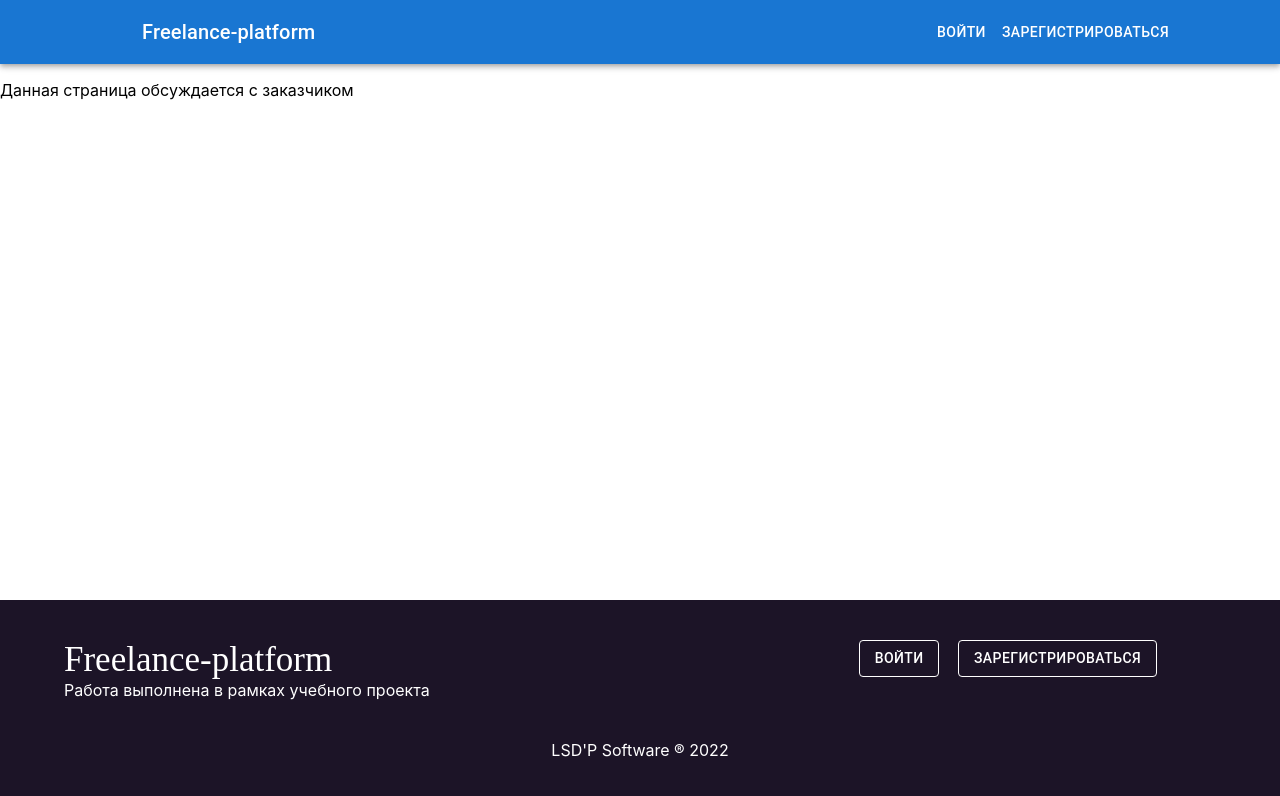
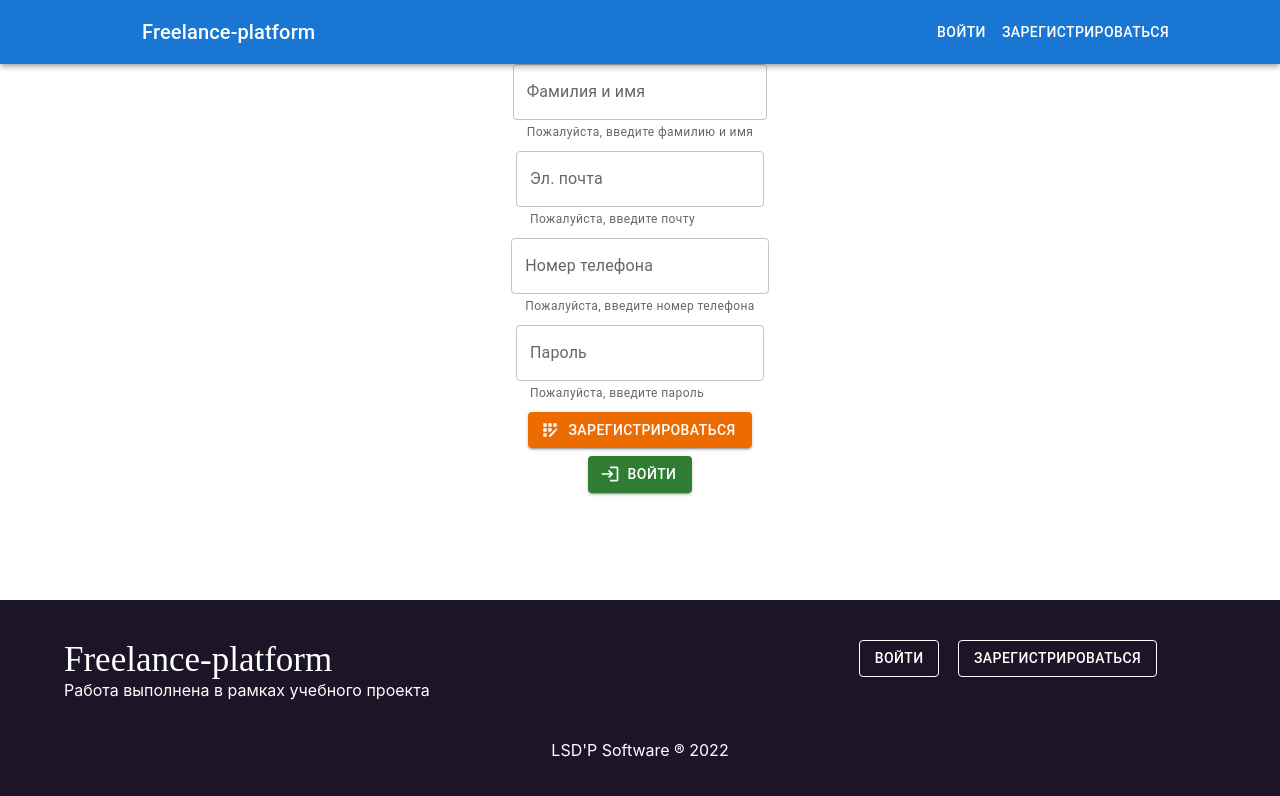
Before and after one commit to Simbaleon/SiPI_LSDP, a React (Create React App) app in the folder src/main/webapp/lsdp-frontend/: page /signUp in a window 1280 px wide. Shown: the top 796 px of the page. Built offline with nearby package versions, Linux system fonts and the light colour scheme.

Commit message:
прикрутил регистрацию

```diff
--- a/src/main/webapp/lsdp-frontend/src/components/user/registrationPage/RegistrationPage.js
+++ b/src/main/webapp/lsdp-frontend/src/components/user/registrationPage/RegistrationPage.js
@@ -1,8 +1,86 @@
+import {useContext, useState} from "react";
+import {Button, Grid, TextField} from "@mui/material";
+import {Context} from "../../../index";
+import LoginIcon from '@mui/icons-material/Login';
+import AppRegistrationIcon from '@mui/icons-material/AppRegistration';
+import {NavLink} from "react-router-dom";
 
 function RegistrationPage() {
+    const [fullName, setFullName] = useState("")
+    const [email, setEmail] = useState("")
+    const [telephoneNumber, setTelephoneNumber] = useState("")
+    const [password, setPassword] = useState("")
+    const {userStore} = useContext(Context)
 
     return (
-        <p>Данная страница обсуждается с заказчиком</p>
+        <Grid
+            container
+            rowSpacing={1}
+            direction="column"
+            alignItems={"center"}
+            justifyContent={"center"}
+            style={{minHeight: '50vh'}}
+        >
+            <Grid item xs={12} sm={6} md={3}>
+                <TextField
+                    helperText="Пожалуйста, введите фамилию и имя"
+                    label="Фамилия и имя"
+                    type={"text"}
+                    value={fullName}
+                    onChange={e => setFullName(e.target.value)}
+                />
+            </Grid>
+            <Grid item xs={5}>
+                <TextField
+                    helperText="Пожалуйста, введите почту"
+                    label="Эл. почта"
+                    type={"text"}
+                    value={email}
+                    onChange={e => setEmail(e.target.value)}
+                />
+            </Grid>
+            <Grid item xs={5}>
+                <TextField
+                    helperText="Пожалуйста, введите номер телефона"
+                    label="Номер телефона"
+                    type={"tel"}
+                    value={telephoneNumber}
+                    onChange={e => setTelephoneNumber(e.target.value)}
+                />
+            </Grid>
+            <Grid item xs={5}>
+                <TextField
+                    helperText="Пожалуйста, введите пароль"
+                    label="Пароль"
+                    type={"password"}
+                    value={password}
+                    onChange={e => setPassword(e.target.value)}
+                />
+            </Grid>
+            <Grid item xs={12}>
+                <Button
+                    startIcon={<AppRegistrationIcon />}
+                    variant={"contained"}
+                    color={"warning"}
+                    onClick={() => userStore?.registration(fullName, email, telephoneNumber, password)}
+                >
+                    Зарегистрироваться
+                </Button>
+            </Grid>
+            <Grid item xs={5}>
+                <Button
+                    variant={"contained"}
+                    color={"success"}
+                    startIcon={<LoginIcon />}
+                    {...{
+                        to: "/signIn",
+                        component: NavLink
+                    }}
+                >
+                    Войти
+                </Button>
+            </Grid>
+        </Grid>
     )
 }
 
--- a/src/main/webapp/lsdp-frontend/src/http/AxiosConfig.js
+++ b/src/main/webapp/lsdp-frontend/src/http/AxiosConfig.js
@@ -1,8 +1,6 @@
 import axios from "axios";
 
 export const backendHost = "http://localhost:8081"
-
-const accessTokenPrefix = "Bearer_"
 
 const $api = axios.create({
     withCredentials: false,
@@ -10,7 +8,8 @@ const $api = axios.create({
 })
 
 $api.interceptors.request.use((config) => {
-    config.headers.AccessToken = accessTokenPrefix + localStorage.getItem("accesstoken")
+    config.headers.AccessToken = localStorage.getItem("accesstoken")
+    config.headers.RefreshToken = localStorage.getItem("refreshtoken")
     return config
 })
 
--- a/src/main/webapp/lsdp-frontend/src/http/BackendConfig.js
+++ b/src/main/webapp/lsdp-frontend/src/http/BackendConfig.js
@@ -1,6 +1,6 @@
 import $api from "./AxiosConfig";
 
 export const authEndpoints = {
-    registration: (data) => $api().post("/registration", data),
+    registration: (data) => $api().post("/clients/registration", data),
     login: (data) => $api().post("/login", data)
 }
--- a/src/main/webapp/lsdp-frontend/src/services/AuthService.js
+++ b/src/main/webapp/lsdp-frontend/src/services/AuthService.js
@@ -6,6 +6,6 @@ export default class AuthService {
     }
 
     static registration(fullName, email, telephoneNumber, password) {
-        return $api.post("/registration", {fullName, email, telephoneNumber, password})
+        return $api.post("/clients/registration", {fullName, email, telephoneNumber, password})
     }
 }
--- a/src/main/webapp/lsdp-frontend/src/store/UserStore.js
+++ b/src/main/webapp/lsdp-frontend/src/store/UserStore.js
@@ -32,12 +32,11 @@ export default class UserStore {
     }
 
     registration(fullName, email, telephoneNumber, password) {
-        try {
-            const response = AuthService.registration(fullName, email, telephoneNumber, password)
+        AuthService.registration(fullName, email, telephoneNumber, password).then(response => {
             console.log(response)
-        } catch (e) {
-            console.log(e.response?.data?.message)
-        }
+        }).catch(() => {
+            console.log("что-то сломалось при регистрации")
+        })
     }
 
     logout() {
```
Also changed, not shown: 1 other file (tests, documents, lock files or other folders).
